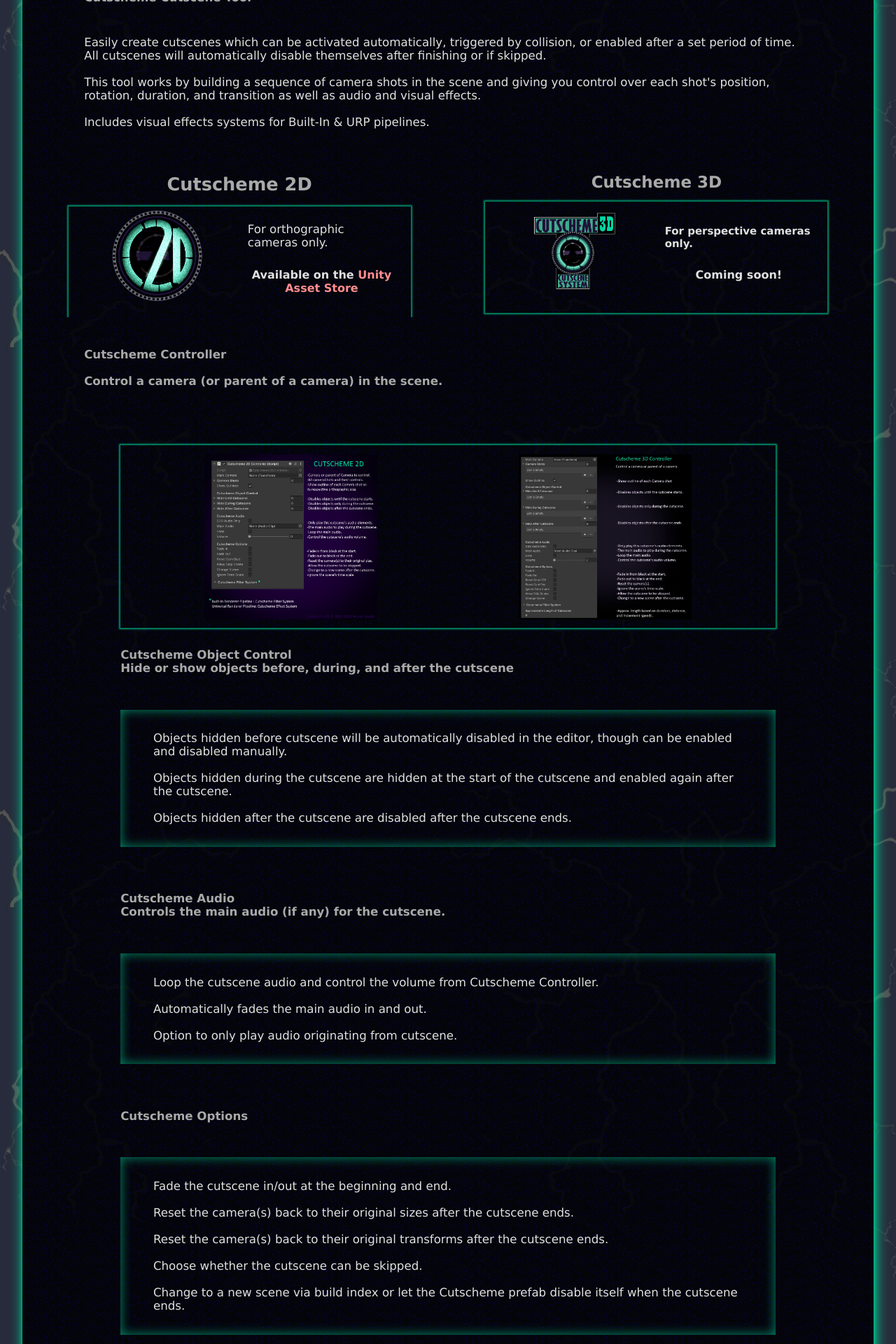
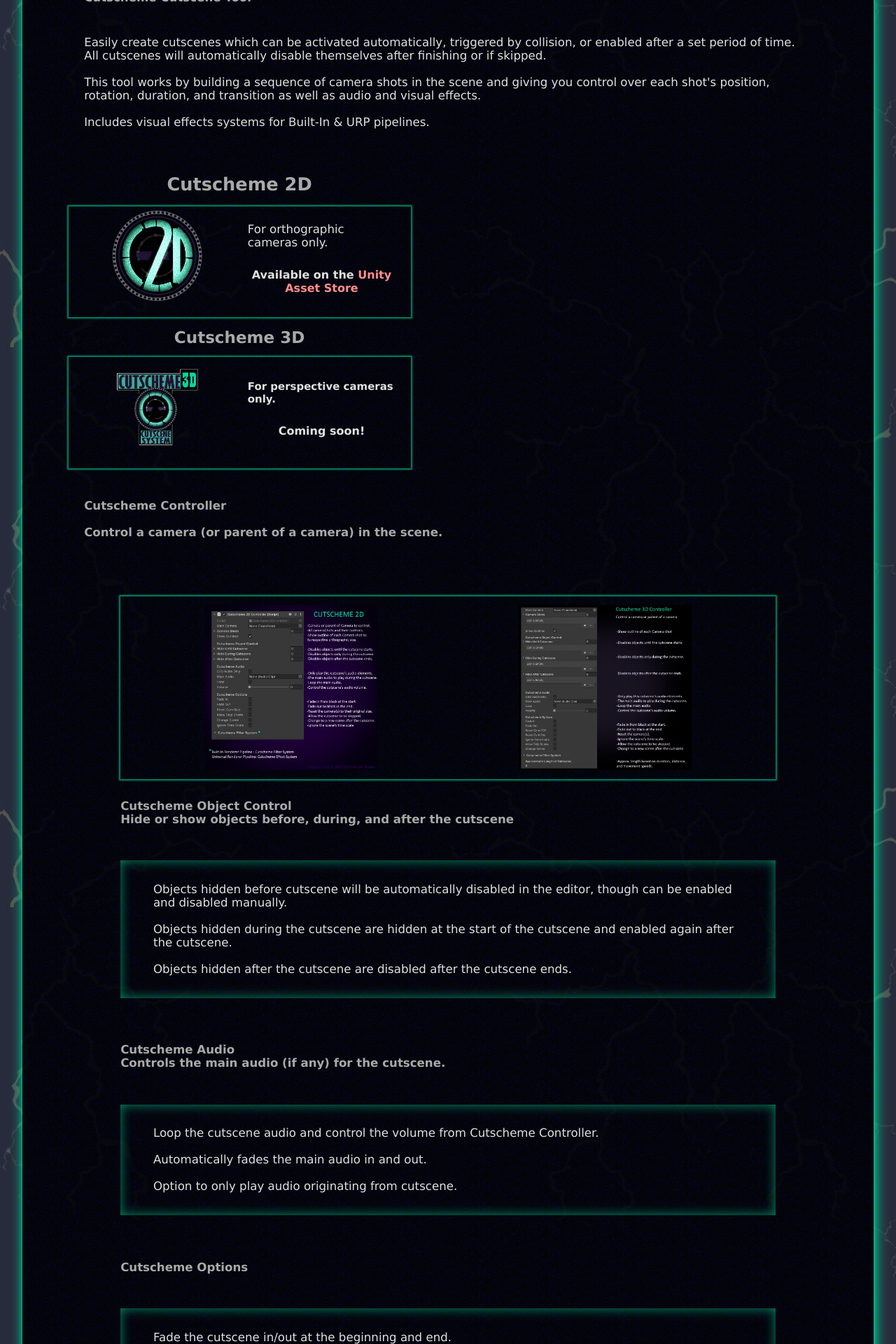
Before and after one commit to Madsir/madsirstudio.github.io, a Jekyll site: the page built from cutscheme/index.html, in a window 1280 px wide. Shown: the part 304-2224 px from the top of the page at 70% size. Built offline with Jekyll 4.4.1, drawn with Linux system fonts in a browser that asks for light colours.

Commit message:
Update index.html

```diff
--- a/cutscheme/index.html
+++ b/cutscheme/index.html
@@ -19,7 +19,6 @@
   background-image: url("/Assets/tough.png")
 }
 .centerdiv {
-  overflow:auto;
 	margin-left:1%;
 	margin-right:1%;
 }
@@ -29,8 +28,6 @@
   margin-right:1%;
 }
 
-.left  { float:left;  }
-.right { float:right;}
 .split {
  margin-left:2.5%;
  margin-right:2.5%;
```
